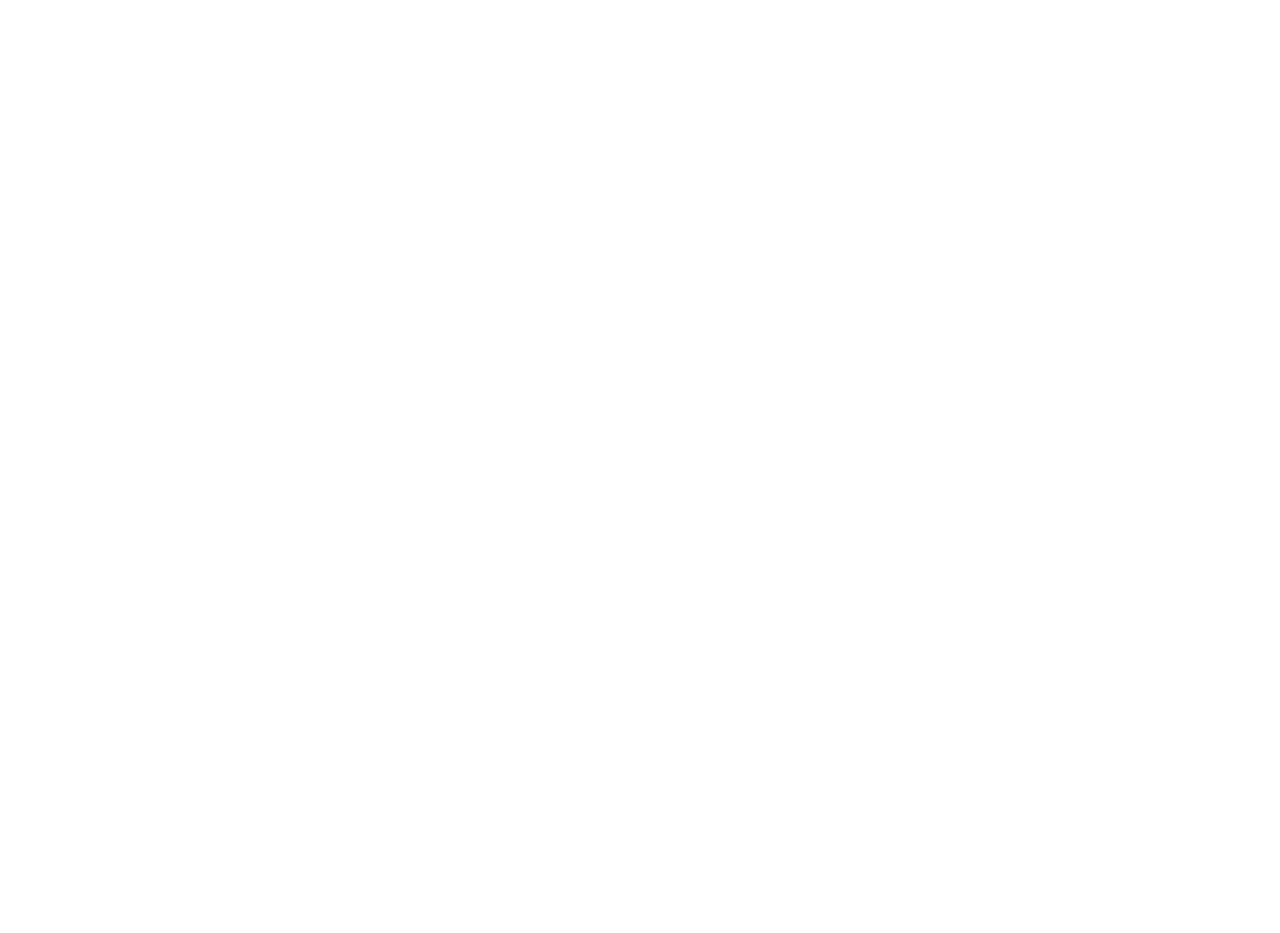
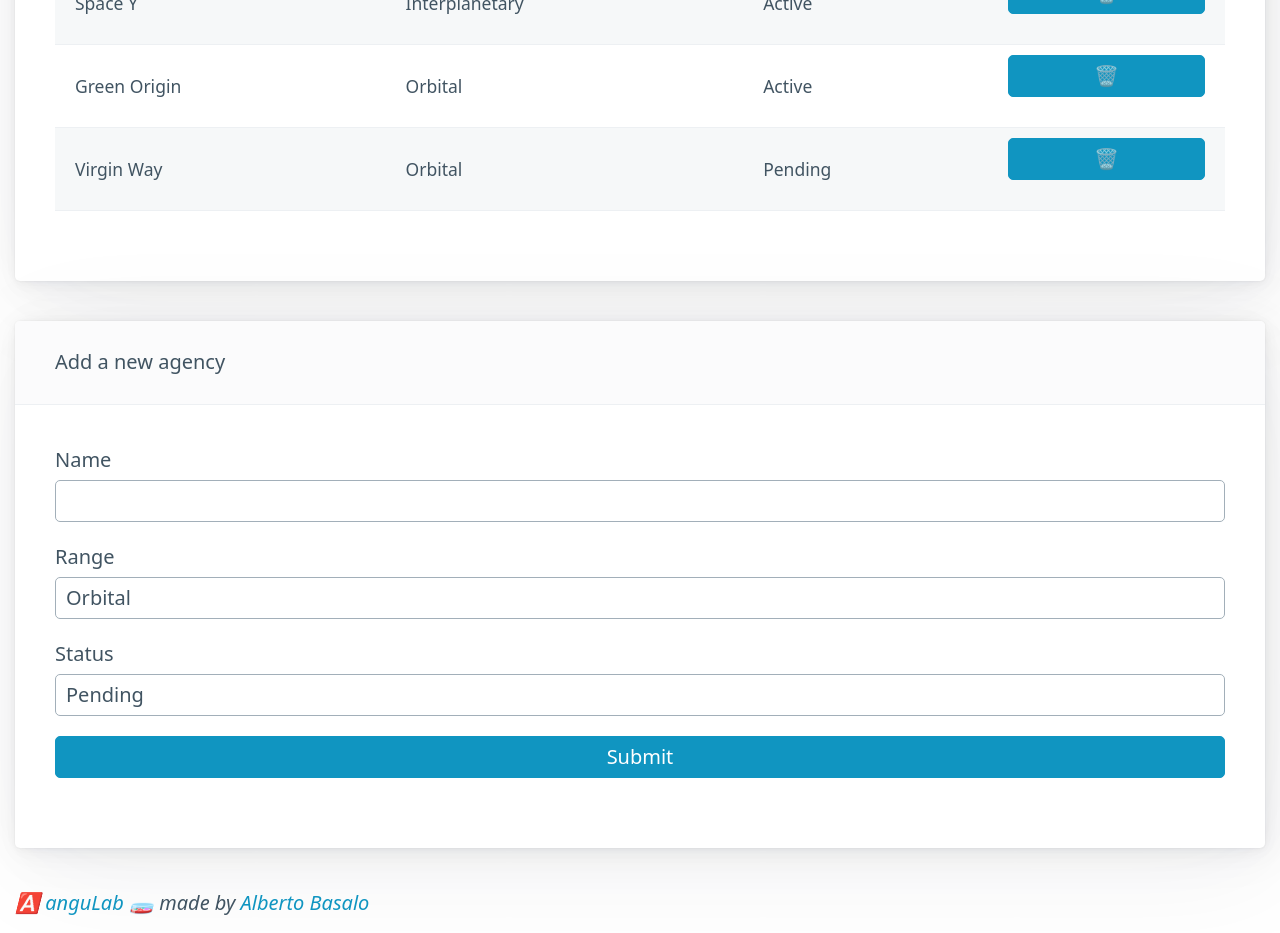
Before and after one commit to AlbertoBasalo/angular-testing, an Angular app: page /agencies in a window 1280 px wide. Shown: the part 340-1273 px from the top of the page. Before the commit the page ends 800 px from the top, so only its background shows below. Built offline with nearby package versions, Linux system fonts and the light colour scheme; data requests are answered from the project's data file.

Commit message:
feat: agencies crud

```diff
--- a/database/routes.json
+++ b/database/routes.json
@@ -1,6 +1,6 @@
 {
-  "agencies": 664,
+  "agencies": 666,
   "bookings": 666,
-  "trips": 664,
+  "trips": 666,
   "log-entries": 666
 }
--- a/src/app/routes/agencies/agencies.component.ts
+++ b/src/app/routes/agencies/agencies.component.ts
@@ -1,34 +1,84 @@
-import { ChangeDetectionStrategy, Component, OnInit } from '@angular/core';
+import {
+  ChangeDetectionStrategy,
+  ChangeDetectorRef,
+  Component,
+  OnInit,
+} from '@angular/core';
+import { FormBuilder } from '@angular/forms';
 import { Agency } from '@models/agency.interface';
 import { ApiService } from '@services/api.service';
+import { UtilsService } from '@services/utils.service';
 import { Observable } from 'rxjs';
 
 @Component({
   selector: 'app-agencies',
   template: `
+    <article *ngIf="agencies$ | async as agencies">
+      <header>Operating with {{ agencies.length }} agencies</header>
       <table role="grid">
         <thead>
           <tr>
             <th><strong>Agency</strong></th>
             <th><strong>Range</strong></th>
             <th><strong>Status</strong></th>
+            <th><strong>Delete</strong></th>
           </tr>
         </thead>
         <tbody>
-        <tr *ngFor="let agency of agencies$ | async">
+          <tr *ngFor="let agency of agencies">
             <td>{{ agency.name }}</td>
             <td>{{ agency.range }}</td>
             <td>{{ agency.status }}</td>
+            <td><button (click)="onDeleteClick(agency.id)">🗑️</button></td>
           </tr>
         </tbody>
       </table>
+    </article>
+    <article>
+      <header>Add a new agency</header>
+      <form [formGroup]="form">
+        <label for="name">Name</label>
+        <input type="text" id="name" name="name" formControlName="name" />
+        <label for="range">Range</label>
+        <input type="text" id="range" name="range" formControlName="range" />
+        <label for="status">Status</label>
+        <input type="text" id="status" name="status" formControlName="status" />
+        <button (click)="onSaveClick()">Submit</button>
+      </form>
+    </article>
   `,
   changeDetection: ChangeDetectionStrategy.OnPush,
 })
 export class AgenciesComponent implements OnInit {
   agencies$: Observable<Agency[]> = this.api.getAgencies$();
-
-  constructor(private api: ApiService) {}
+  form = this.formBuilder.group({
+    name: '',
+    range: 'Orbital',
+    status: 'Pending',
+  });
+  constructor(
+    private api: ApiService,
+    private formBuilder: FormBuilder,
+    private utils: UtilsService,
+    private cdr: ChangeDetectorRef
+  ) {}
 
   ngOnInit(): void {}
+
+  onApiSuccess() {
+    this.agencies$ = this.api.getAgencies$();
+    this.form.reset();
+    this.cdr.detectChanges();
   }
+
+  onSaveClick() {
+    const agencyForm = this.form.value as Agency;
+    const agencyId = this.utils.slugify(agencyForm.name);
+    const newAgency: Agency = { ...agencyForm, id: agencyId };
+    this.api.postAgency$(newAgency).subscribe(() => this.onApiSuccess());
+  }
+
+  onDeleteClick(agencyId: string) {
+    this.api.deleteAgency$(agencyId).subscribe(() => this.onApiSuccess());
+  }
+}
```
Also changed, not shown: src/app/routes/agencies/agencies.module.ts (+5 -10 lines). Lines whose indentation alone changed are shown as unchanged.
